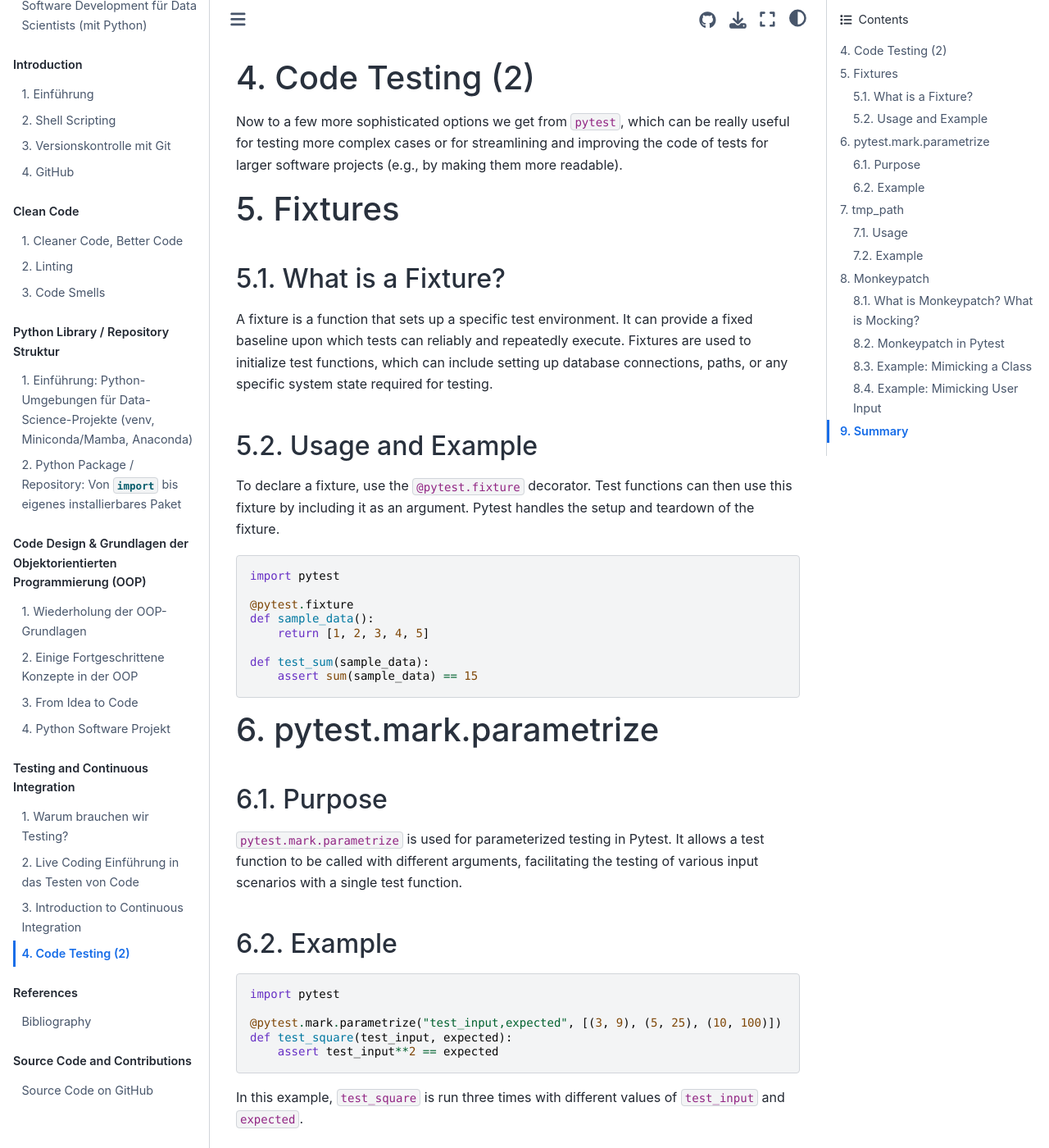
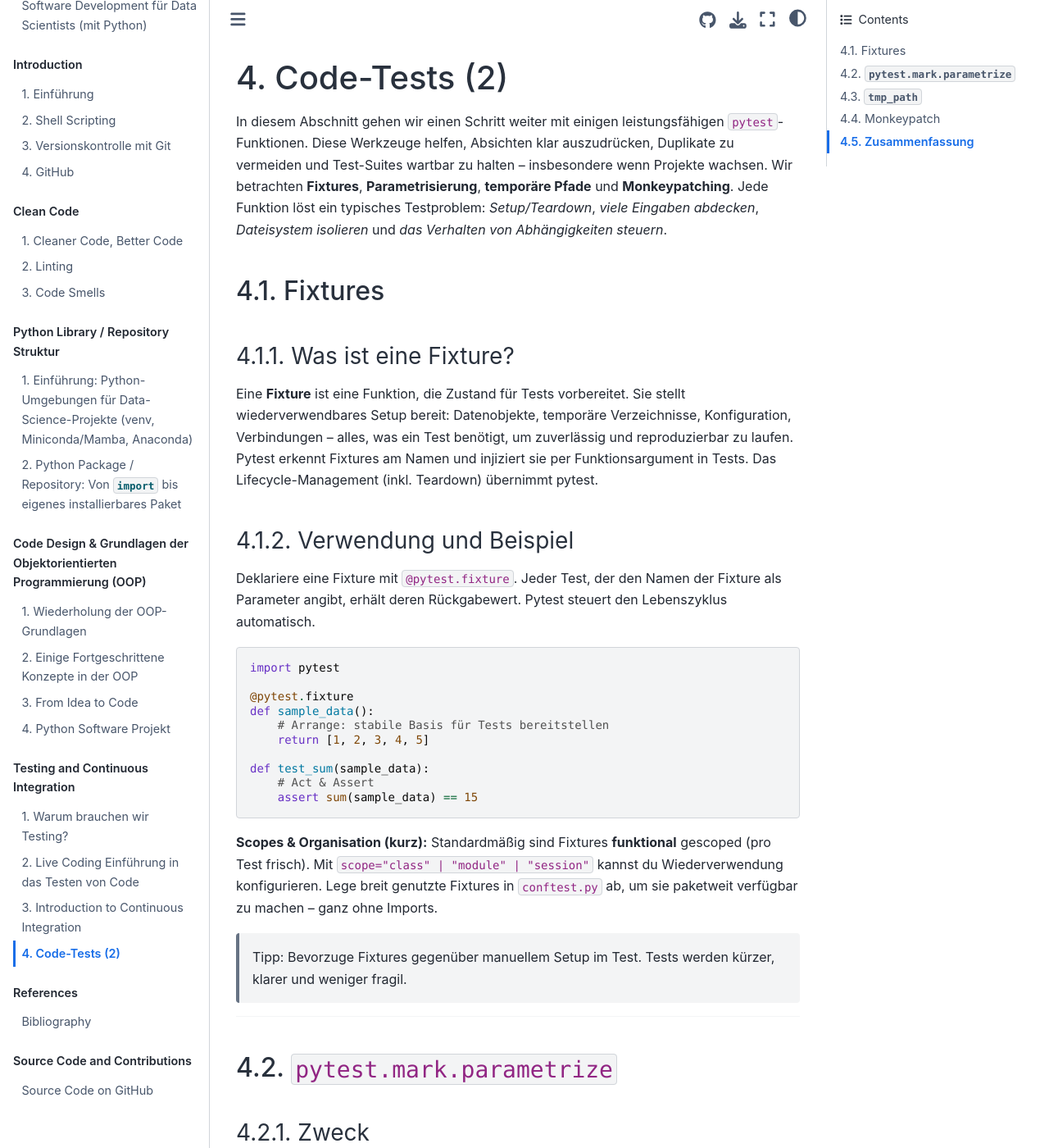
Before and after one commit to florian-huber/data_science_software_dev, a Jupyter Book: the page built from book/07_testing_2.md, in a window 1280 px wide and 1400 px high. Shown: the whole window at 82% size. Built offline with Jupyter Book 1.0.4 settings and Sphinx 7.4.7 and the Sphinx Book theme 1.1.4, drawn with Linux system fonts in a browser that asks for light colours; pages that are not in the unit, such as notebooks, are missing from menus; some of the changed text lies outside the part shown.

Commit message:
update (and translate) testing 2

````diff
--- a/book/07_testing_2.md
+++ b/book/07_testing_2.md
@@ -1,80 +1,105 @@
-## Code Testing (2)
+# Code-Tests (2)
 
-Now to a few more sophisticated options we get from `pytest`, which can be really useful for testing more complex cases or for streamlining and improving the code of tests for larger software projects (e.g., by making them more readable).
+In diesem Abschnitt gehen wir einen Schritt weiter mit einigen leistungsfähigen `pytest`-Funktionen. Diese Werkzeuge helfen, Absichten klar auszudrücken, Duplikate zu vermeiden und Test-Suites wartbar zu halten – insbesondere wenn Projekte wachsen. Wir betrachten **Fixtures**, **Parametrisierung**, **temporäre Pfade** und **Monkeypatching**. Jede Funktion löst ein typisches Testproblem: *Setup/Teardown*, *viele Eingaben abdecken*, *Dateisystem isolieren* und *das Verhalten von Abhängigkeiten steuern*.
 
 ## Fixtures
 
-### What is a Fixture?
+### Was ist eine Fixture?
 
-A fixture is a function that sets up a specific test environment. It can provide a fixed baseline upon which tests can reliably and repeatedly execute. Fixtures are used to initialize test functions, which can include setting up database connections, paths, or any specific system state required for testing.
+Eine **Fixture** ist eine Funktion, die Zustand für Tests vorbereitet. Sie stellt wiederverwendbares Setup bereit: Datenobjekte, temporäre Verzeichnisse, Konfiguration, Verbindungen – alles, was ein Test benötigt, um zuverlässig und reproduzierbar zu laufen. Pytest erkennt Fixtures am Namen und injiziert sie per Funktionsargument in Tests. Das Lifecycle-Management (inkl. Teardown) übernimmt pytest.
 
-### Usage and Example
+### Verwendung und Beispiel
 
-To declare a fixture, use the `@pytest.fixture` decorator. Test functions can then use this fixture by including it as an argument. Pytest handles the setup and teardown of the fixture.
+Deklariere eine Fixture mit `@pytest.fixture`. Jeder Test, der den Namen der Fixture als Parameter angibt, erhält deren Rückgabewert. Pytest steuert den Lebenszyklus automatisch.
 
 ```python
 import pytest
 
 @pytest.fixture
 def sample_data():
+    # Arrange: stabile Basis für Tests bereitstellen
     return [1, 2, 3, 4, 5]
 
 def test_sum(sample_data):
+    # Act & Assert
     assert sum(sample_data) == 15
 ```
 
-## pytest.mark.parametrize
+**Scopes & Organisation (kurz):** Standardmäßig sind Fixtures **funktional** gescoped (pro Test frisch). Mit `scope="class" | "module" | "session"` kannst du Wiederverwendung konfigurieren. Lege breit genutzte Fixtures in `conftest.py` ab, um sie paketweit verfügbar zu machen – ganz ohne Imports.
 
-### Purpose
+> Tipp: Bevorzuge Fixtures gegenüber manuellem Setup im Test. Tests werden kürzer, klarer und weniger fragil.
 
-`pytest.mark.parametrize` is used for parameterized testing in Pytest. It allows a test function to be called with different arguments, facilitating the testing of various input scenarios with a single test function.
+---
 
-### Example
+## `pytest.mark.parametrize`
+
+### Zweck
+
+Wenn dasselbe Verhalten für viele Eingaben gelten soll, ermöglicht die **Parametrisierung** einen einzelnen Test, der mit verschiedenen Argumenten mehrfach ausgeführt wird. So bleibt der Testcode DRY und macht sichtbar, was wirklich variiert: die Daten, nicht die Logik.
+
+### Beispiel
 
 ```python
 import pytest
 
 @pytest.mark.parametrize("test_input,expected", [(3, 9), (5, 25), (10, 100)])
 def test_square(test_input, expected):
-    assert test_input**2 == expected
+    assert test_input ** 2 == expected
 ```
 
-In this example, `test_square` is run three times with different values of `test_input` and `expected`.
+Pytest führt `test_square` dreimal aus – je (Input, Expected)-Paar. Für bessere Lesbarkeit kannst du Fälle benennen:
 
-## tmp_path
+```python
+@pytest.mark.parametrize(
+    "test_input,expected",
+    [(3, 9), (5, 25), (10, 100)],
+    ids=["3^2", "5^2", "10^2"]
+)
+def test_square(test_input, expected):
+    assert test_input ** 2 == expected
+```
 
-### Usage
+> Tipp: Nutze Parametrisierung statt Schleifen im Test. Scheitert ein Fall, meldet pytest den konkreten Parameter – das vereinfacht die Analyse.
 
-The `tmp_path` fixture provides a temporary file system path where files and directories can be created for testing purposes. These files are unique to the test and are cleaned up after the test finishes.
+---
 
-### Example
+## `tmp_path`
+
+### Verwendung
+
+Die eingebaute Fixture `tmp_path` stellt für jeden Test ein isoliertes temporäres Verzeichnis bereit. Ideal, um Code zu testen, der Dateien liest/schreibt, ohne dein reales Arbeitsverzeichnis zu verändern. Die Pfade sind `pathlib.Path`-Objekte und werden nach dem Test automatisch bereinigt.
+
+### Beispiel
 
 ```python
 def test_create_file(tmp_path):
     temp_dir = tmp_path / "sub"
     temp_dir.mkdir()
     temp_file = temp_dir / "hello.txt"
-    temp_file.write_text("hello, world")
+    temp_file.write_text("Hello, pytest!")
 
-
-    # Test if the file exists
+    # Existiert die Datei?
     assert temp_file.is_file()
 
-    # Check the file's contents
+    # Inhalt prüfen
     assert temp_file.read_text() == "Hello, pytest!"
 ```
 
+> Tipp: Bevorzuge `tmp_path` gegenüber fest kodierten Pfaden oder dem Repo-Root. Das verhindert flaky Tests und unbeabsichtigte Dateiveränderungen.
+
+---
+
 ## Monkeypatch
 
-### What is Monkeypatch? What is Mocking?
+### Was sind Monkeypatching und Mocking?
 
-Monkeypatching in testing refers to dynamic (or runtime) modifications of a class or module during test execution. Mocking is a broader concept used in unit testing to simulate the behavior of complex, real (non-mock) objects.
+**Monkeypatching** bedeutet, Objekte zur Laufzeit zu verändern (z. B. eine Funktion oder ein Attribut auszutauschen) – nur für die Dauer eines Tests. **Mocking** beschreibt allgemein das Ersetzen realer Abhängigkeiten durch kontrollierbare Stellvertreter. In pytest macht die Fixture `monkeypatch` das ohne zusätzliche Bibliotheken sehr bequem.
 
 ### Monkeypatch in Pytest
 
-Pytest's `monkeypatch` fixture allows you to replace and modify objects, functions, dictionaries, and environment variables easily.
+Du kannst Attribute, Umgebungsvariablen und Dictionary-Einträge ersetzen. Das ist nützlich, wenn Code mit dem OS, mit Nutzereingaben oder externen Diensten interagiert.
 
-### Example: Mimicking a Class
+#### Beispiel: Klassenmethode ersetzen
 
 ```python
 class MyClass:
@@ -91,22 +116,20 @@ def test_myclass_method(monkeypatch):
     assert my_object.method() == "mocked"
 ```
 
-### Example: Mimicking User Input
+#### Beispiel: Nutzereingabe simulieren
 
 ```python
 def get_username():
     return input("Enter username: ")
 
 def test_get_username(monkeypatch):
-    monkeypatch.setattr('builtins.input', lambda _: "pytest")
+    monkeypatch.setattr("builtins.input", lambda _: "pytest")
     assert get_username() == "pytest"
 ```
 
-This can also be used to mimick multiple user inputs in a row. For instance:
+Mehrere Eingaben in Folge lassen sich ebenfalls simulieren:
 
 ```python
-import pytest
-
 def user_input():
     x = input("say something: ")
     if x.lower() == "hello":
@@ -116,12 +139,29 @@ def user_input():
 
 def test_user_input(monkeypatch):
     user_input_generator = iter(["Hello", "Bye"])
-    monkeypatch.setattr('builtins.input', lambda _: next(user_input_generator))
+    monkeypatch.setattr("builtins.input", lambda _: next(user_input_generator))
     user_x, user_y = user_input()
     assert user_x == "Hello"
     assert user_y == "Bye"
 ```
 
-## Summary
+#### Beispiel: Umgebungsvariablen
 
-Pytest is an incredibly versatile and powerful tool for writing and managing tests in Python. Understanding fixtures, parameterization, temporary path utilities, and monkeypatching can significantly enhance the testing process, allowing for more robust and reliable code.
+```python
+import os
+
+def get_api_key():
+    return os.environ.get("API_KEY", "")
+
+def test_env(monkeypatch):
+    monkeypatch.setenv("API_KEY", "secret-123")
+    assert get_api_key() == "secret-123"
+```
+
+> Tipp: Für umfangreiches Mocking bietet das Plugin `pytest-mock` eine `mocker`-Fixture (Wrapper um `unittest.mock`). Für viele Fälle reicht `monkeypatch` allerdings völlig aus – und ist sehr gut lesbar.
+
+---
+
+## Zusammenfassung
+
+Pytests **Fixtures** halten Setup ordentlich und wiederverwendbar, **Parametrisierung** skaliert einen Test über viele Eingaben, **`tmp_path`** isoliert Dateisystem-Interaktionen, und **Monkeypatching** erlaubt es, externes Verhalten zu steuern. Zusammen machen diese Features Tests klarer, schneller zu schreiben und robuster – genau das, was du brauchst, wenn dein Projekt wächst.
````
Also changed, not shown: book/07_testing_2_eng.md (added, +169 -0 lines).
